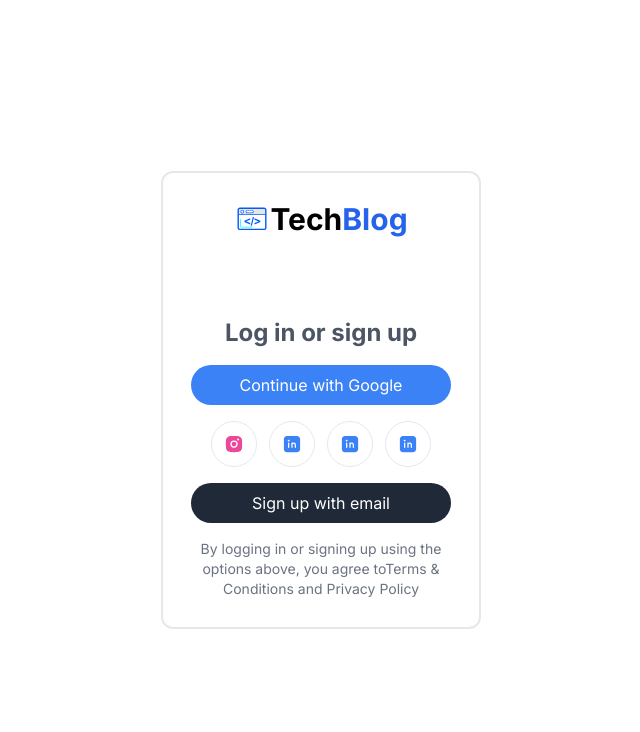
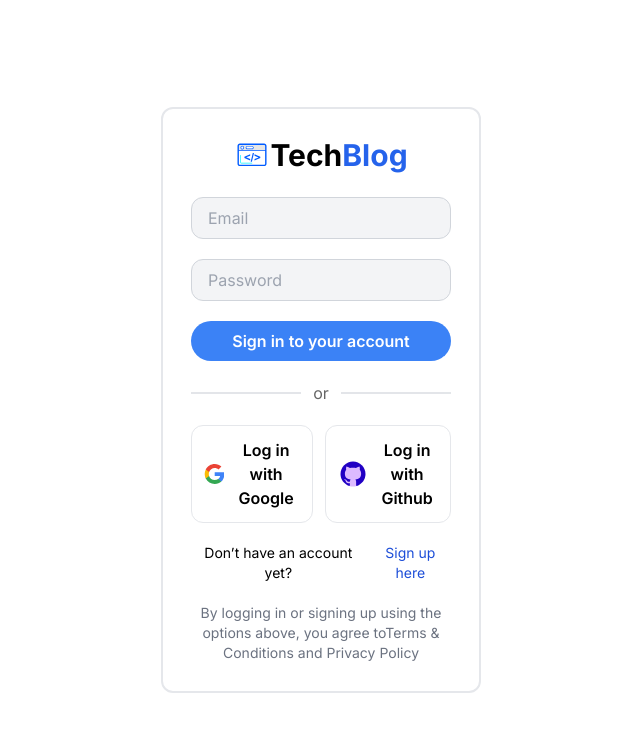
Before and after one commit to tranthanhhuy19032001/frontend-nextjs, a Next.js app: page /login in a window 1280 px wide. Shown: the top 732 px of the page, without its empty margins (319-959 px from the left). Built offline with nearby package versions, Linux system fonts and the light colour scheme; no server answers.

Commit message:
Build UI Form Login, Impl logic login with Google

```diff
--- a/src/app/login/page.tsx
+++ b/src/app/login/page.tsx
@@ -5,11 +5,10 @@
 import { useRouter } from 'next/navigation'
 import Head from 'next/head'
 import Link from 'next/link'
+import Image from 'next/image'
 
-import Image from 'next/image'
+import { GoogleIcon, GithubIcon } from '@/components/icons/index'
 import Logo from '../../../public/svg/logo.svg'
-import { InstagramIcon, LinkedinIcon } from '@/components/icons/index'
-
 import Button from '@/components/button/Button'
 
 export default function LoginPage() {
@@ -37,7 +36,7 @@
                 <meta name="description" content="Login to TechBlog" />
             </Head>
 
-            <div className="p-7 text-center w-1/4 border-2 rounded-xl">
+            <div className="p-7 text-center w-3/12 border-2 rounded-xl">
                 <Link
                     href="/"
                     className="font-bold text-3xl flex justify-center"
@@ -53,53 +52,56 @@
                         Tech<span className="text-blue-600">Blog</span>
                     </div>
                 </Link>
+                <div className="mt-6">
+                    <input
+                        type="text"
+                        placeholder="Email"
+                        className="border border-solid border-gray-300 px-4 py-2 rounded-xl w-full bg-gray-100 focus:outline-none focus:border-blue-500"
+                    />
+                </div>
+                <div className="mt-5">
+                    <input
+                        type="password"
+                        placeholder="Password"
+                        className="border border-solid border-gray-300 px-4 py-2 rounded-xl w-full bg-gray-100 focus:outline-none focus:border-blue-500"
+                    />
+                </div>
 
-                <p className="mt-20 text-gray-600 font-bold text-2xl">
-                    Log in or sign up
-                </p>
+                <Button className="mt-5 bg-blue-500 w-full text-white px-4 py-2 rounded-full font-semibold">
+                    Sign in to your account
+                </Button>
+                <div className="flex items-center mt-5 opacity-60">
+                    <div className="bg-gray-300 w-full h-0.5"></div>
+                    <div className="mx-3">or</div>
+                    <div className="bg-gray-300 w-full h-0.5"></div>
+                </div>
+                <div className="flex justify-between mt-5 gap-3">
+                    <Button
+                        onClick={() => signIn('google')}
+                        leftIcon={<GoogleIcon />}
+                        className="border border-solid p-3 rounded-xl font-semibold flex items-center hover:bg-gray-100"
+                    >
+                        Log in with Google
+                    </Button>
+                    <Button
+                        leftIcon={<GithubIcon />}
+                        className="border border-solid p-3 rounded-xl font-semibold flex items-center hover:bg-gray-100"
+                    >
+                        Log in with Github
+                    </Button>
+                </div>
 
-                <Button
-                    className="mt-4 bg-blue-500 w-full text-white px-4 py-2 rounded-full"
-                    onClick={() => signIn('google')}
-                >
-                    Continue with Google
-                </Button>
-                <div className="flex justify-center mt-4 gap-3">
+                <div className="flex justify-start mt-5 text-sm">
+                    <p>Don’t have an account yet? </p>
                     <Link
-                        target="_blank"
-                        href={'/linkedin'}
-                        className="border border-slate-200 rounded-full p-3 dark:border-slate-800 hover:bg-slate-100 dark:hover:bg-slate-800"
+                        href={'/register'}
+                        className="ml-1 text-blue-700 hover:underline"
                     >
-                        <InstagramIcon className="text-pink-500" />
-                    </Link>
-                    <Link
-                        target="_blank"
-                        href={'/instagram'}
-                        className="border border-slate-200 rounded-full p-3 dark:border-slate-800 hover:bg-slate-100 dark:hover:bg-slate-800"
-                    >
-                        <LinkedinIcon className="text-blue-500" />
-                    </Link>
-                    <Link
-                        target="_blank"
-                        href={'/instagram'}
-                        className="border border-slate-200 rounded-full p-3 dark:border-slate-800 hover:bg-slate-100 dark:hover:bg-slate-800"
-                    >
-                        <LinkedinIcon className="text-blue-500" />
-                    </Link>
-                    <Link
-                        target="_blank"
-                        href={'/instagram'}
-                        className="border border-slate-200 rounded-full p-3 dark:border-slate-800 hover:bg-slate-100 dark:hover:bg-slate-800"
-                    >
-                        <LinkedinIcon className="text-blue-500" />
+                        Sign up here
                     </Link>
                 </div>
 
-                <Button className="mt-4 bg-gray-800 text-white px-4 py-2 w-full rounded-full">
-                    Sign up with email
-                </Button>
-
-                <p className="mt-4 text-sm text-gray-500">
+                <p className="mt-5 text-sm text-gray-500">
                     By logging in or signing up using the options above, you
                     agree toTerms & Conditions and Privacy Policy
                 </p>
--- a/src/components/avatar/Avatar.tsx
+++ b/src/components/avatar/Avatar.tsx
@@ -1,9 +1,11 @@
 import { Avatar, AvatarFallback, AvatarImage } from '@/components/ui/avatar'
+import { useSession } from 'next-auth/react'
 
 export function AvatarProfile() {
+    const { data } = useSession()
     return (
         <Avatar>
-            <AvatarImage src="https://github.com/shadcn.png" alt="@shadcn" />
+            <AvatarImage src={data?.user?.image!} alt="@shadcn" />
             <AvatarFallback>CN</AvatarFallback>
         </Avatar>
     )
--- a/src/components/icons/index.tsx
+++ b/src/components/icons/index.tsx
@@ -101,3 +101,75 @@
         </svg>
     )
 }
+
+export const GoogleIcon = ({
+    width = '20',
+    height = '20',
+    className,
+}: IconProps) => {
+    return (
+        <svg
+            fill="none"
+            viewBox="0 0 20 20"
+            width={width}
+            height={height}
+            className={className}
+        >
+            <g clipPath="url(#clip0_13183_10121)">
+                <path
+                    d="M20.3081 10.2303C20.3081 9.55056 20.253 8.86711 20.1354 8.19836H10.7031V12.0492H16.1046C15.8804 13.2911 15.1602 14.3898 14.1057 15.0879V17.5866H17.3282C19.2205 15.8449 20.3081 13.2728 20.3081 10.2303Z"
+                    fill="#3F83F8"
+                ></path>
+                <path
+                    d="M10.7019 20.0006C13.3989 20.0006 15.6734 19.1151 17.3306 17.5865L14.1081 15.0879C13.2115 15.6979 12.0541 16.0433 10.7056 16.0433C8.09669 16.0433 5.88468 14.2832 5.091 11.9169H1.76562V14.4927C3.46322 17.8695 6.92087 20.0006 10.7019 20.0006V20.0006Z"
+                    fill="#34A853"
+                ></path>
+                <path
+                    d="M5.08857 11.9169C4.66969 10.6749 4.66969 9.33008 5.08857 8.08811V5.51233H1.76688C0.348541 8.33798 0.348541 11.667 1.76688 14.4927L5.08857 11.9169V11.9169Z"
+                    fill="#FBBC04"
+                ></path>
+                <path
+                    d="M10.7019 3.95805C12.1276 3.936 13.5055 4.47247 14.538 5.45722L17.393 2.60218C15.5852 0.904587 13.1858 -0.0287217 10.7019 0.000673888C6.92087 0.000673888 3.46322 2.13185 1.76562 5.51234L5.08732 8.08813C5.87733 5.71811 8.09302 3.95805 10.7019 3.95805V3.95805Z"
+                    fill="#EA4335"
+                ></path>
+            </g>
+        </svg>
+    )
+}
+
+export const GithubIcon = ({
+    width = '30',
+    height = '30',
+    className,
+}: IconProps) => {
+    return (
+        <svg
+            fill="none"
+            viewBox="0 0 48 48"
+            width={width}
+            height={height}
+            className={className}
+        >
+            <path
+                fill="#2100c4"
+                d="M24,4C12.954,4,4,12.954,4,24c0,8.887,5.801,16.411,13.82,19.016h12.36 C38.199,40.411,44,32.887,44,24C44,12.954,35.046,4,24,4z"
+            ></path>
+            <path
+                fill="#ddbaff"
+                d="M37,23.5c0-2.897-0.875-4.966-2.355-6.424C35.591,15.394,34.339,12,34.339,12 c-2.5,0.5-4.367,1.5-5.609,2.376C27.262,14.115,25.671,14,24,14c-1.71,0-3.339,0.118-4.834,0.393 c-1.242-0.879-3.115-1.889-5.632-2.393c0,0-1.284,3.492-0.255,5.146C11.843,18.6,11,20.651,11,23.5 c0,6.122,3.879,8.578,9.209,9.274C19.466,33.647,19,34.764,19,36l0,0.305c-0.163,0.045-0.332,0.084-0.514,0.108 c-1.107,0.143-2.271,0-2.833-0.333c-0.562-0.333-1.229-1.083-1.729-1.813c-0.422-0.616-1.263-2.032-3.416-1.979 c-0.376-0.01-0.548,0.343-0.5,0.563c0.043,0.194,0.213,0.5,0.896,0.75c0.685,0.251,1.063,0.854,1.438,1.458 c0.418,0.674,0.417,2.468,2.562,3.416c1.53,0.677,2.988,0.594,4.097,0.327l0.001,3.199c0,0.639-0.585,1.125-1.191,1.013 C19.755,43.668,21.833,44,24,44c2.166,0,4.243-0.332,6.19-0.984C29.584,43.127,29,42.641,29,42.002L29,36 c0-1.236-0.466-2.353-1.209-3.226C33.121,32.078,37,29.622,37,23.5z"
+            ></path>
+            <path
+                fill="#ddbaff"
+                d="M15,18l3.838-1.279c1.01-0.337,1.231-1.684,0.365-2.302l-0.037-0.026 c-2.399,0.44-4.445,1.291-5.888,2.753C13.596,17.658,14.129,18,15,18z"
+            ></path>
+            <path
+                fill="#ddbaff"
+                d="M28.693,14.402c-0.878,0.623-0.655,1.987,0.366,2.327L32.872,18c0.913,0,1.461-0.37,1.773-0.924 c-1.46-1.438-3.513-2.274-5.915-2.701C28.717,14.384,28.705,14.393,28.693,14.402z"
+            ></path>
+            <path
+                fill="#ddbaff"
+                d="M24,31c-1.525,0-2.874,0.697-3.791,1.774C21.409,32.931,22.681,33,24,33s2.591-0.069,3.791-0.226 C26.874,31.697,25.525,31,24,31z"
+            ></path>
+        </svg>
+    )
+}
```
